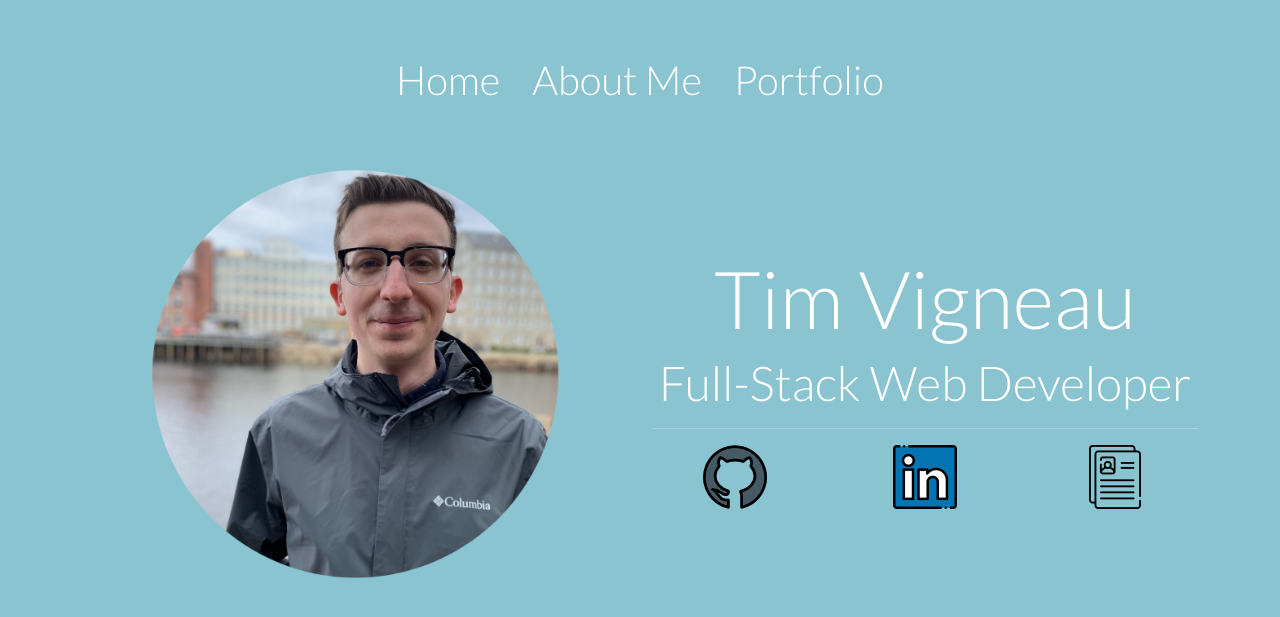
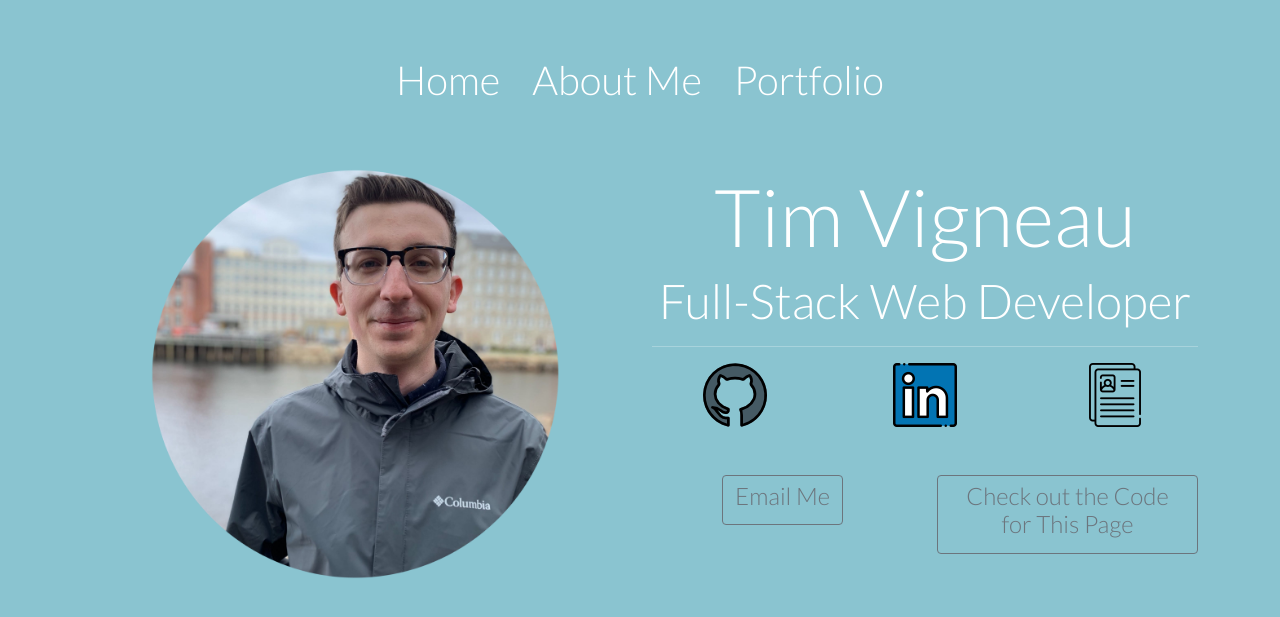
Before and after one commit to tjvig94/portfolio, a Node server app: page / in a window 1280 px wide. Shown: the top 617 px of the page. Run offline with Node 20, Linux system fonts and the light colour scheme; some libraries are stand-ins or nearby versions.

Commit message:
Added email and code buttons on homepage

```diff
--- a/about-me-portfolio.js
+++ b/about-me-portfolio.js
@@ -1,7 +1,7 @@
 const aboutMe = [
     {
         title: "A Growing Web Developer",
-        desc: "I am a quick and eager learner who continually strives to improve my craft of developing responsive and attractive web pages. Currently enrolled in the University of New Hampshire's Full-Stack Web Development Bootcamp."
+        desc: "I am a quick and eager learner who continually strives to improve my craft of developing responsive and attractive web pages. Currently enrolled in the University of New Hampshire's Full-Stack Web Development Bootcamp. Skills in HTML5, CSS3, ES6, Nodejs, Express, SQL, NoSQL, and React."
     },
     {
         title: "Educator",
--- a/views/homepage.handlebars
+++ b/views/homepage.handlebars
@@ -7,7 +7,7 @@
             <h1>Tim Vigneau</h1>
             <h2>Full-Stack Web Developer</h2>
             <hr>
-            <div class="row">
+            <div class="row mb-5">
                 <div class="col-4">
                     <a href="https://github.com/tjvig94" target="_blank">
                         <img src="images/github.png" alt="github page" class="social-icon">
@@ -24,6 +24,14 @@
                     </a>
                 </div>
             </div>
+            <div class="row mb-5">
+                <div class="col text-center">
+                    <a href="mailto:tjvig94@gmail.com"><button type="button" class="btn btn-outline-secondary"><h4>Email Me</h4></button></a>
+                </div>
+                <div class="col text-center">
+                    <a href="https://github.com/tjvig94/portfolio" target="_blank"><button type="button" class="btn btn-outline-secondary"><h4>Check out the Code for This Page</h4></button></a>
+                </div>
+            </div>
         </div>
     </div>
 </div>
```
